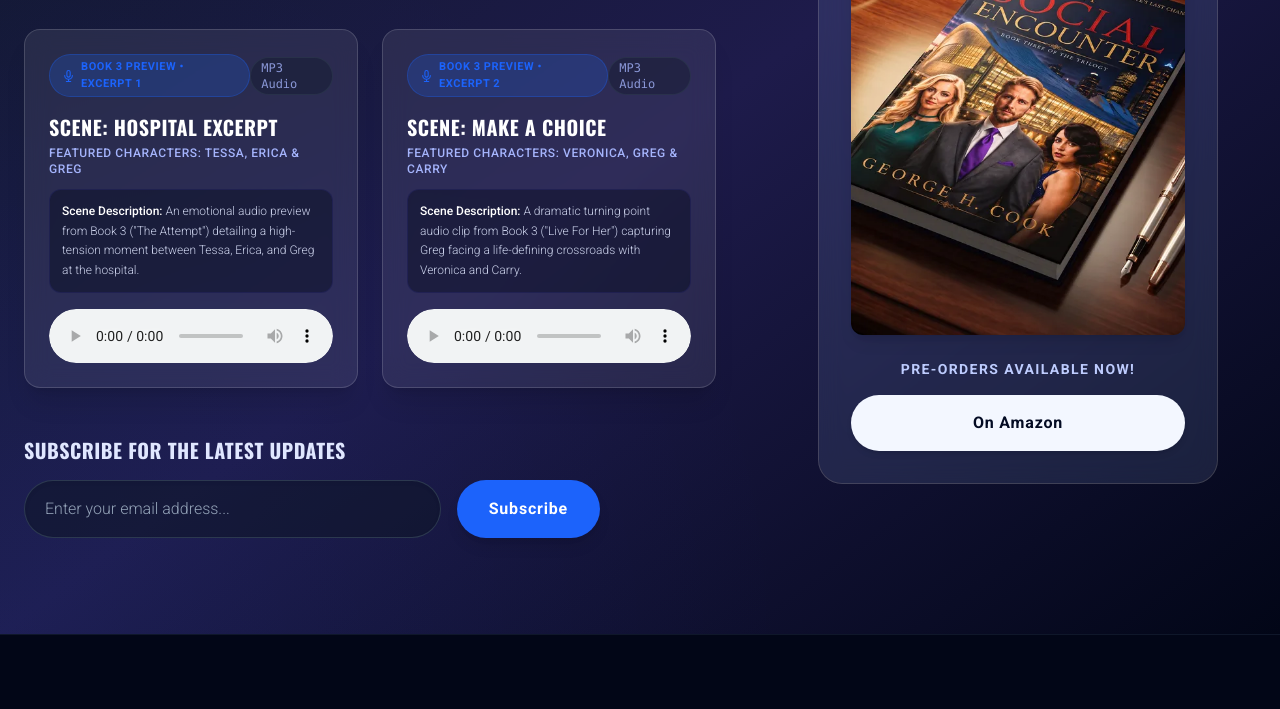
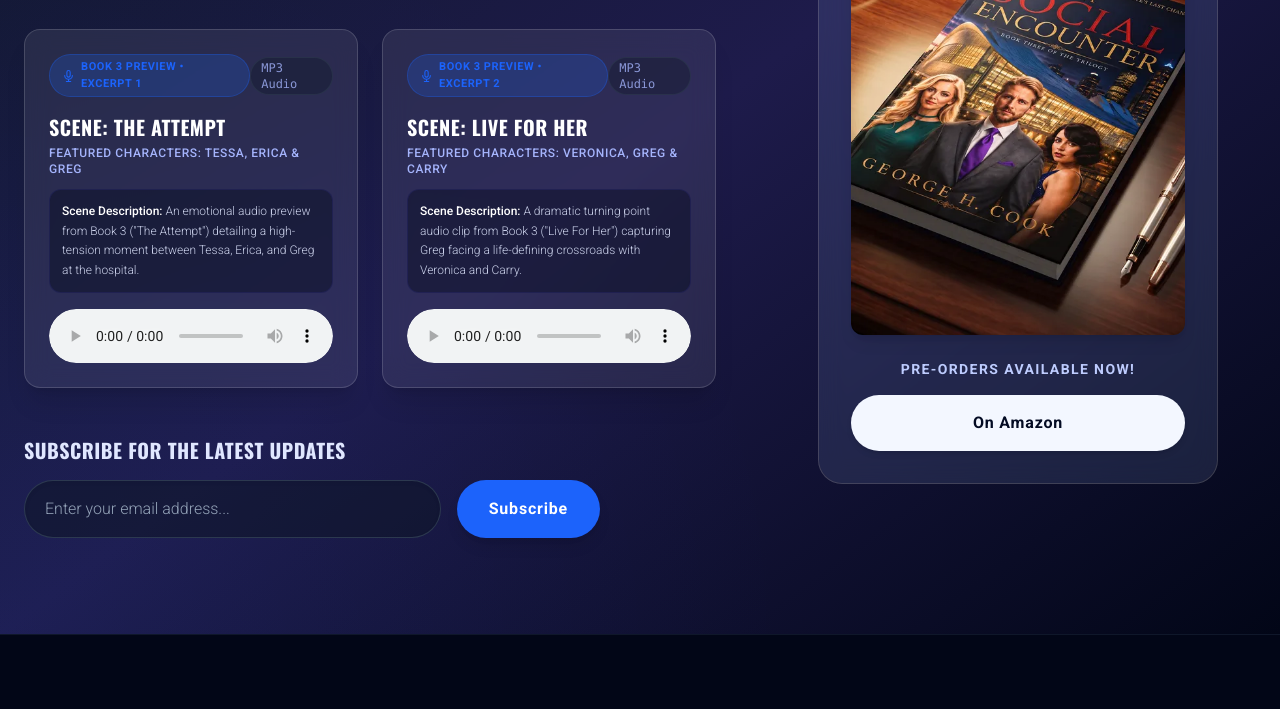
Before and after one commit to pharaoh20011/GHCookwriter-V2, a website: page index.html in a window 1280 px wide. Shown: the part 4590-5299 px from the top of the page. Drawn offline with nearby package versions, Linux system fonts and the light colour scheme.

Commit message:
text change

```diff
--- a/index.html
+++ b/index.html
@@ -609,7 +609,7 @@
                   </div>
 
                   <h3 class="text-white font-oswald text-xl font-bold tracking-wide uppercase mt-1 mb-1">
-                    Scene: Hospital Excerpt
+                    Scene: The Attempt
                   </h3>
                   <p class="text-indigo-300 text-xs font-medium tracking-wider uppercase mb-3">
                     Featured Characters: Tessa, Erica &amp; Greg
@@ -640,7 +640,7 @@
                   </div>
 
                   <h3 class="text-white font-oswald text-xl font-bold tracking-wide uppercase mt-1 mb-1">
-                    Scene: Make A Choice
+                    Scene: Live for Her
                   </h3>
                   <p class="text-indigo-300 text-xs font-medium tracking-wider uppercase mb-3">
                     Featured Characters: Veronica, Greg &amp; Carry
```
